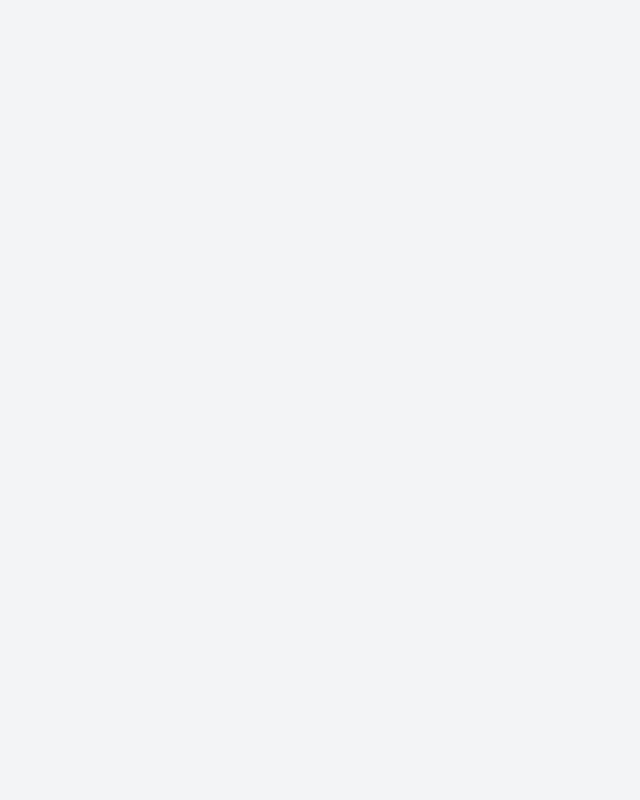
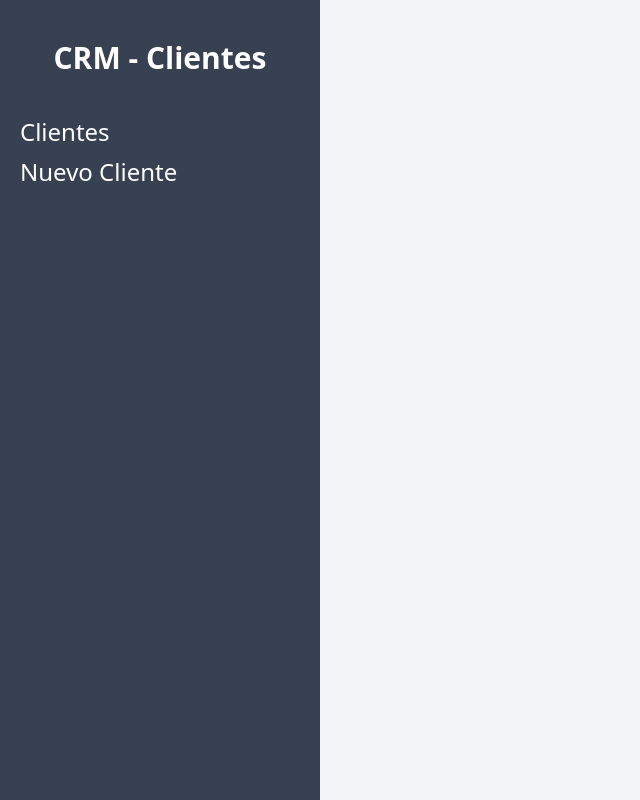
Before and after one commit to jaelEspinosa/React-crm-Clientes, a React (Vite) app: page / in a window 1280 px wide. Before the commit this address had no page. Shown: the whole page, without its empty margins (0-640 px from the left). Built offline with nearby package versions, Linux system fonts and the light colour scheme.

Commit message:
error correct

```diff
--- a/src/App.jsx
+++ b/src/App.jsx
@@ -1,4 +1,4 @@
-
+import { useState } from 'react'
 import {BrowserRouter, Routes, Route} from 'react-router-dom'
 
 import Layout from './layout/Layout'
@@ -12,7 +12,9 @@ function App() {
 
   return (
     <BrowserRouter>
+
           <Routes>
+              <Route path='/' element={<Layout/>}/>
               <Route path='/clientes' element={<Layout/>}>
                     <Route index element={<Inicio/>}/>
                     <Route path='nuevo' element={<NuevoCliente/>}/>
```
